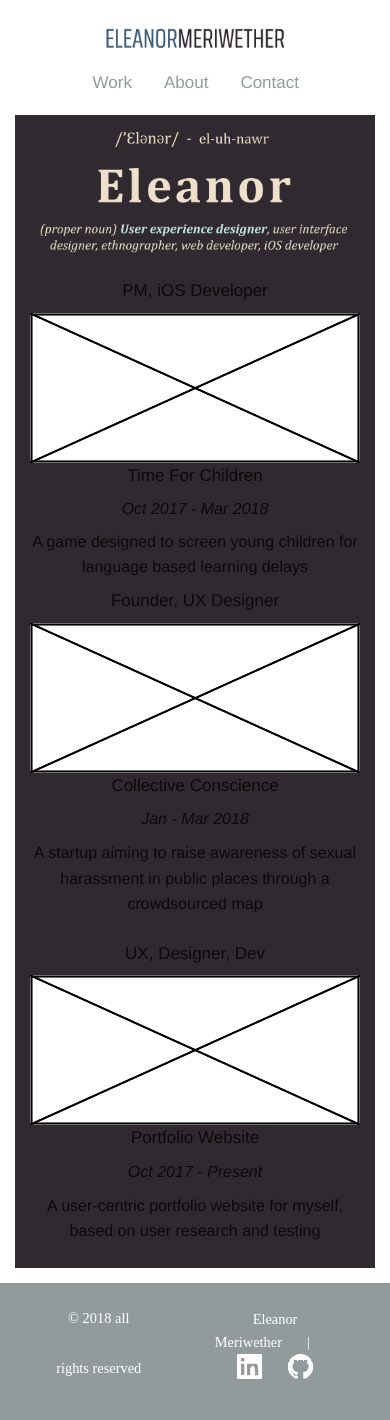
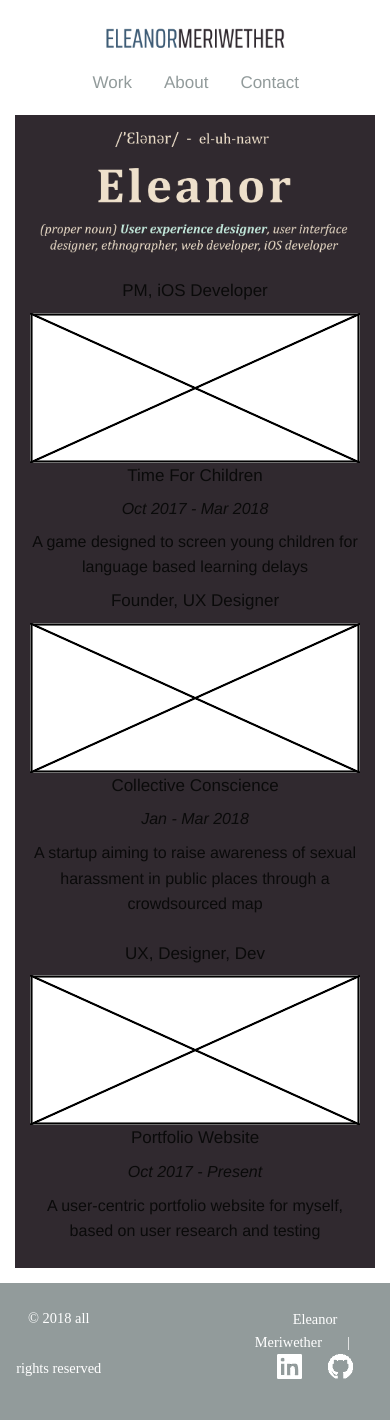
Before and after one commit to emeriwether/emeriwether.github.io, a Jekyll site: the page built from index.html, in a window 390 px wide. Built offline with Jekyll 4.4.1, drawn with Linux system fonts in a browser that asks for light colours; some web fonts are replaced.

Commit message:
reduce margin around footer for small screen sizes

```diff
--- a/css/app.css
+++ b/css/app.css
@@ -20,6 +20,14 @@
         margin: 0 15px 15px 15px;
     }
 
+    #copyright {
+        margin-left: 10px;
+    }
+
+    #socialMedia {
+        margin-right: 10px;
+    }
+
 }
 
 @media screen and (min-width: 39.939em) {
@@ -38,6 +46,14 @@
 
     nav {
         padding: 20px 0 25px 0;
+    }
+
+    #copyright {
+        margin-left: 50px;
+    }
+
+    #socialMedia {
+        margin-right: 50px;
     }
 }
 
--- a/css/home.css
+++ b/css/home.css
@@ -23,14 +23,12 @@ body {
 }
 
 #copyright {
-    margin-left: 50px;
     padding: 10px 0 25px 0;
     color: #fff;
     font-size: 90%;
 }
 
 #socialMedia {
-    margin-right: 50px;
     padding: 25px 0 25px 0;
     color: #fff;
     font-size: 90%;
```
